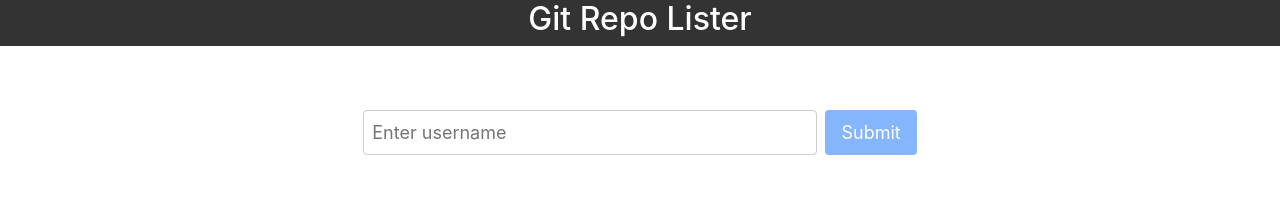
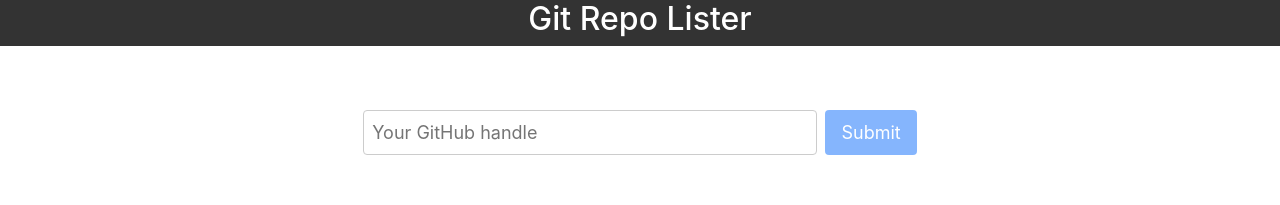
Before and after one commit to madhavms/git-repo-lister, a React (Create React App) app: page / in a window 1280 px wide. Shown: the top 205 px of the page. Built offline with nearby package versions, Linux system fonts and the light colour scheme; the HTML template or start-up script is replaced by a standard one.

Commit message:
Updated placeholder text for input user name box

```diff
--- a/src/App.js
+++ b/src/App.js
@@ -36,7 +36,7 @@
           <div className="form-input-container">
             <input
               className="form-input"
-              placeholder="Enter username"
+              placeholder="Your GitHub handle"
               value={text}
               onChange={(e) => setText(e.target.value)}
             />
```
